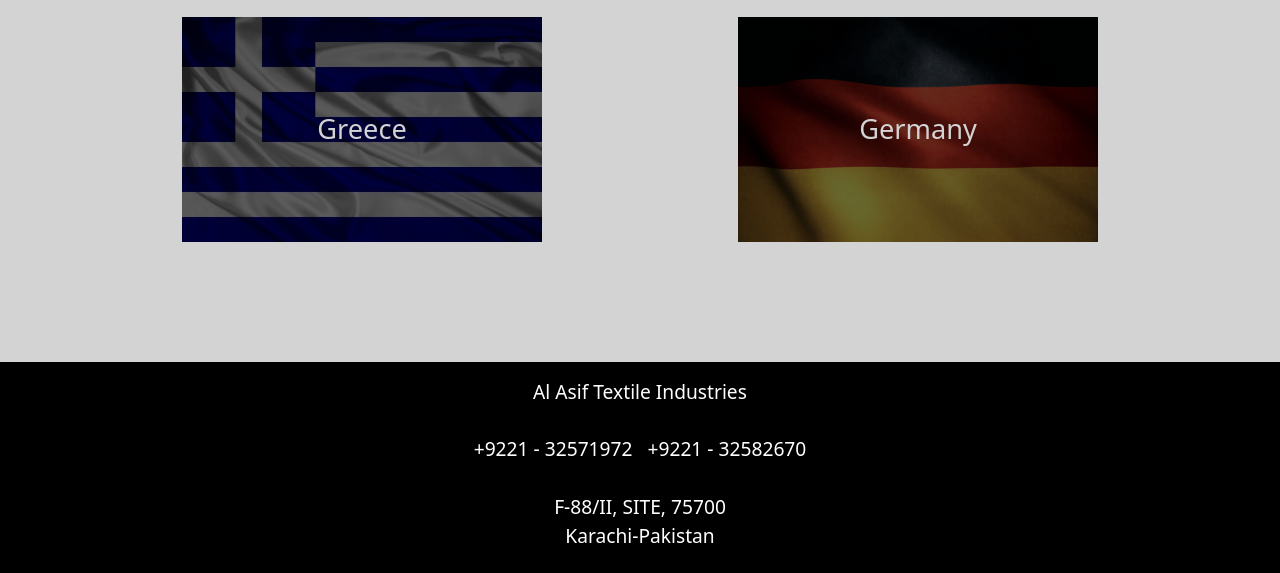
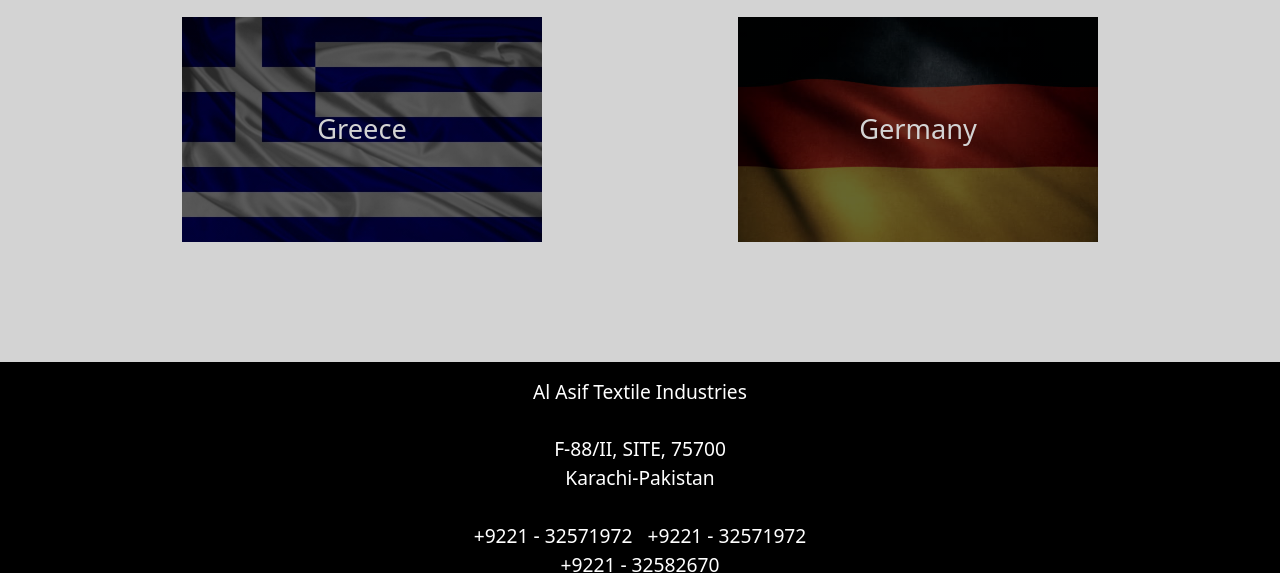
Before and after one commit to Hammad-Yousuf/Al-Asif-Textile, a plain HTML site: page index.html in a window 1280 px wide. Shown: the part 4814-5387 px from the top of the page. Drawn offline with Linux system fonts and the light colour scheme.

Commit message:
Update index.html

```diff
--- a/index.html
+++ b/index.html
@@ -228,9 +228,12 @@
     <section id="footer" class="p-3">
         <p class="text-center m-0">
             Al Asif Textile Industries<br><br>
-            +9221 - 32571972 &nbsp; +9221 - 32582670<br><br>
-            F-88/II, SITE, 75700<br>
+             F-88/II, SITE, 75700<br>
             Karachi-Pakistan<br><br>
+            +9221 - 32571972 &nbsp; +9221 - 32571972 <br> +9221 - 32582670<br>
+            alasiftex@gmail.com
+            <br>
+
             <span class="social-icon ">
                 <a href="https://www.facebook.com" class="facebook">
                     <i class="fab fa-facebook"></i>
```
